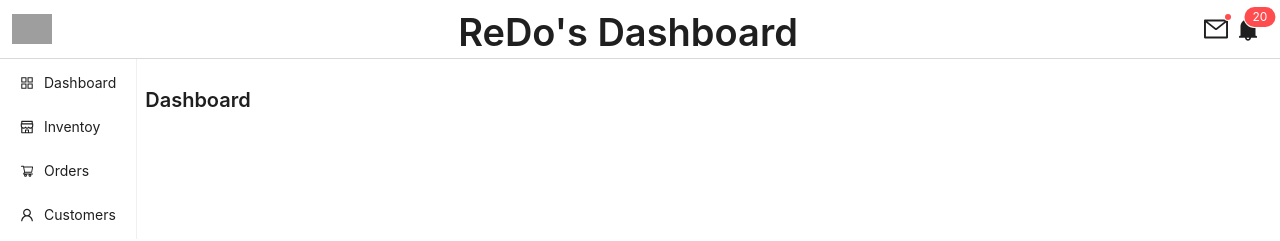
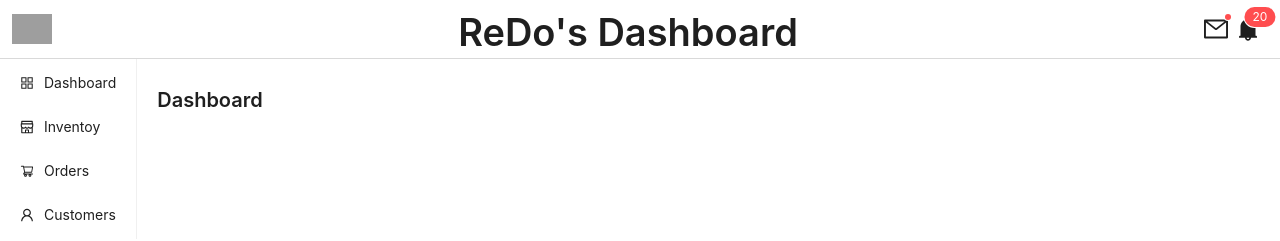
Before and after one commit to ReDoProgrammer/reactjs_dashboard, a React (Create React App) app: page / in a window 1280 px wide. Shown: the top 241 px of the page. Built offline with nearby package versions, Linux system fonts and the light colour scheme; grey boxes are pictures that could not be loaded.

Commit message:
styled pagecontent

```diff
--- a/src/App.css
+++ b/src/App.css
@@ -30,3 +30,7 @@
 .SideBar{
 
 }
+
+.PageContent{
+  padding-left: 12px;
+}
```
